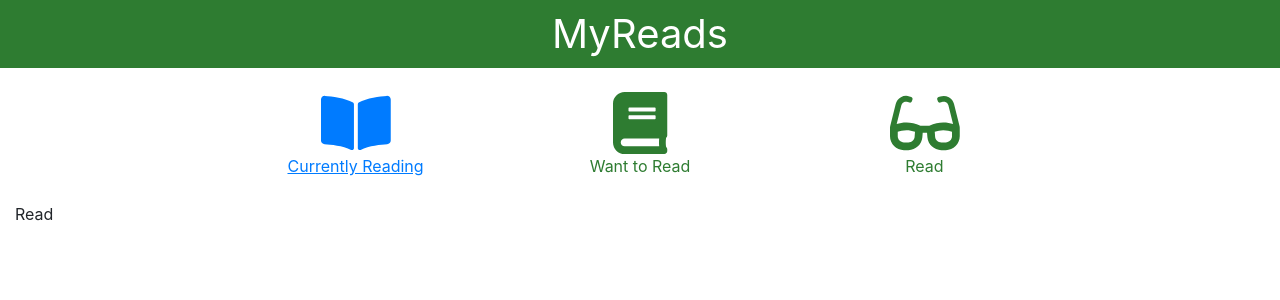
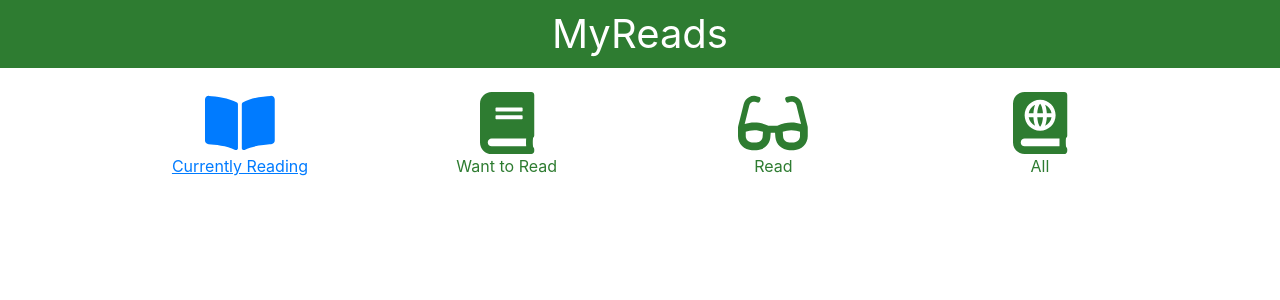
Before and after one commit to AvnerGeraldo/my-reads-project, a React (Create React App) app: page /read in a window 1280 px wide. Shown: the top 300 px of the page. Built offline with nearby package versions, Linux system fonts and the light colour scheme; no server answers.

Commit message:
Add novo botão 'All'

```diff
--- a/src/App.js
+++ b/src/App.js
@@ -1,11 +1,14 @@
 import React from 'react'
 import { Route } from 'react-router-dom'
- import * as BooksAPI from './BooksAPI'
-import './App.css'
-import 'bootstrap/dist/css/bootstrap.min.css'
+import * as BooksAPI from './BooksAPI'
 
 //Components
 import ButtonChooseShelf from './ButtonChooseShelf/ButtonChooseShelf'
+import Shelf from './Shelf/Shelf'
+
+//Assets
+import './App.css'
+import 'bootstrap/dist/css/bootstrap.min.css'
 import { faFilter } from '../node_modules/@fortawesome/free-solid-svg-icons';
 
 class BooksApp extends React.Component {
@@ -24,7 +27,7 @@ class BooksApp extends React.Component {
   }
 
   render() {
-    const listBookShelf = ['Currently Reading', 'Want to Read', 'Read']
+    const listBookShelf = ['Currently Reading', 'Want to Read', 'Read', 'All']
 
     return (
       <div className="container-fluid">
@@ -34,12 +37,12 @@ class BooksApp extends React.Component {
           </div>
         </div>
         <div className="row choose-bookshelf">
-          <div className="col-8 offset-2">
+          <div className="col-10 offset-1">
             <div className="row">
               {listBookShelf.map(shelf => (
                 <div
                   key={shelf}
-                  className="col-4">
+                  className="col-3">
                     <ButtonChooseShelf
                       bookshelf={shelf}
                       changeShelf={this.changeShelfHandler}
@@ -54,19 +57,9 @@ class BooksApp extends React.Component {
             <Route
               path='/'
               exact
-              render={() => 'Current Reading'} />
-
-            <Route
-              path='/current-reading'
-              render={() => 'Current Reading'} />
-
-            <Route
-              path='/want-to-read'
-              render={() => 'Want to Read'} />
-
-            <Route
-              path='/read'
-              render={() => 'Read'} />
+              render={() => (
+                <Shelf data={this.state.bookData} chooseShelf={this.state.shelfActive} />
+              )} />
           </div>
         </div>
       </div>
--- a/src/ButtonChooseShelf/ButtonChooseShelf.js
+++ b/src/ButtonChooseShelf/ButtonChooseShelf.js
@@ -5,7 +5,7 @@ import { Link } from 'react-router-dom'
 //Assets
 import './ButtonChooseShelf.css'
 import { FontAwesomeIcon } from '@fortawesome/react-fontawesome'
-import { faBookOpen, faBook, faGlasses } from '@fortawesome/free-solid-svg-icons'
+import { faBookOpen, faBook, faGlasses, faAtlas } from '@fortawesome/free-solid-svg-icons'
 
 const ButtonChooseShelf = ({ bookshelf, active, changeShelf }) => {
     const objBookShelt = [{
@@ -19,6 +19,10 @@ const ButtonChooseShelf = ({ bookshelf, active, changeShelf }) => {
     {
         title: 'Read',
         icon: faGlasses
+    },
+    {
+        title: 'All',
+        icon: faAtlas
     }]
 
     const shelfObj = objBookShelt.filter((item) => item.title === bookshelf)
```
